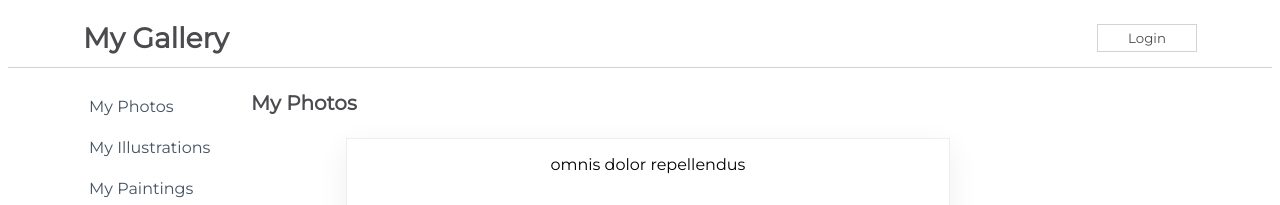
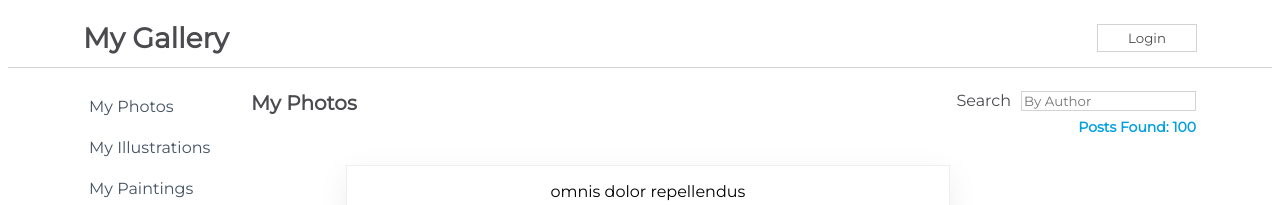
Before and after one commit to Emese92/react-test, a React (Create React App) app in the folder my-app/: page / in a window 1280 px wide. Shown: the top 205 px of the page. Built offline with nearby package versions, Linux system fonts and the light colour scheme.

Commit message:
Add searchbar to content

```diff
--- a/my-app/src/components/Content.js
+++ b/my-app/src/components/Content.js
@@ -1,18 +1,57 @@
 import React, { Component } from 'react';
 import css from "./css/Content.module.css";
-import {savedPosts} from '../posts.json';
+import { savedPosts } from '../posts.json';
 import PostItem from './PostItem'
+import Loader from './Loader';
 
 export class Content extends Component {
     constructor(props) {
         super(props)
+        this.state = {
+            isLoaded: false,
+            posts: [],
+        }
+    }
+    componentDidMount() {
+        setTimeout(() => {
+            this.setState({
+                isLoaded: true,
+                posts: savedPosts,
+            })
+        }, 2000)
+    }
+
+    handleSearch = (e) => {
+        const name = e.target.value.toLowerCase()
+        const fiteredPosts = savedPosts.filter((post) => {
+            return post.name.toLowerCase().includes(name);
+        })
+        this.setState({
+            posts: fiteredPosts
+        })
 
     }
     render() {
         return (
             <div className={css.Content}>
-                <div className={css.TitleBar}><h1>My Photos</h1></div>
-                <div className={css.SearchResults}><PostItem savedPosts={savedPosts}/></div>
+                <div className={css.TitleBar}>
+                    <h1>My Photos</h1>
+                    <form>
+                        <label htmlFor="sarchinput">Search</label>
+                        <input
+                            type="search"
+                            id="searchinput"
+                            placeholder="By Author"
+                            onChange={(e) => this.handleSearch(e)} />
+                        <h4>Posts Found: {this.state.posts.length}</h4>
+                    </form>
+                </div>
+                <div className={css.SearchResults}>
+                    {
+                        this.state.isLoaded ?
+                            <PostItem savedPosts={savedPosts} /> : <Loader />
+                    }
+                </div>
             </div>
         )
     }
--- /dev/null
+++ b/my-app/src/components/Loader.js
@@ -0,0 +1,10 @@
+import React from 'react'
+import css from "./css/Loader.module.css";
+
+export default function Loader() {
+  return (
+    <div>
+        <div className= {css.Loader} ></div>
+    </div>
+  )
+}
```
